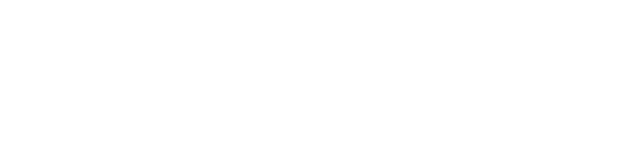
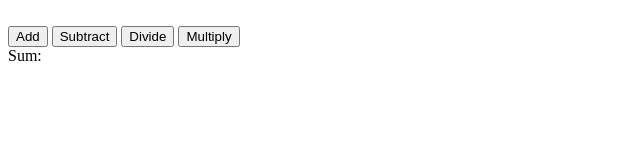
Before and after one commit to AsanteWiebers/Mini-calculator, a plain HTML site: page index.html in a window 1280 px wide. Shown: the whole page, without its empty margins (0-640 px from the left). Drawn offline with Linux system fonts and the light colour scheme.

Commit message:
html set up

```diff
--- a/index.html
+++ b/index.html
@@ -9,6 +9,16 @@
     <link rel="stylesheet" href="/index.css">
 </head>
 
+<span id="num1-el"></span>
+<span id="num2-el"></span>
+<br>
+<button>Add</button>
+<button>Subtract</button>
+<button>Divide</button>
+<button>Multiply</button>
+<br>
+<span id="sum-el">Sum: </span>
+
 <body>
     <script src="/index.js"></script>
 </body>
```
